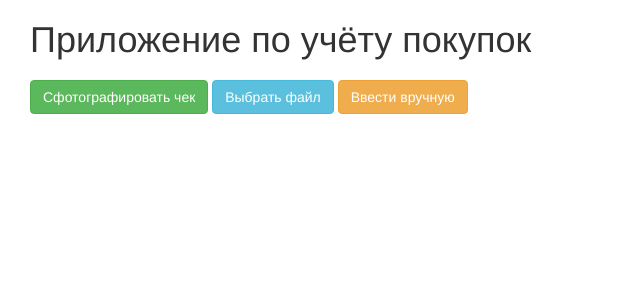
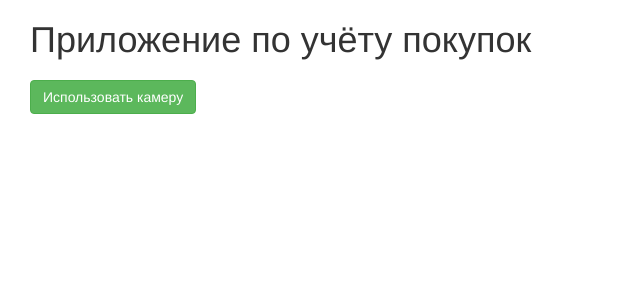
Before and after one commit to MIEMHSE/cheque-frontend-web, a PHP site: page / in a window 1280 px wide. Shown: the top 300 px of the page, without its empty margins (0-640 px from the left). Run offline with PHP 8.4, Linux system fonts and the light colour scheme.

Commit message:
Cheque frontend web - uploading - fix

```diff
--- a/index.php
+++ b/index.php
@@ -20,12 +20,12 @@
 
 	<form>
         <p style="margin-top: 20px; margin-left: 30px;">
-            <input class="btn btn-success" id="show_camera_btn" type="button" value="Сфотографировать чек">
-            <input class="btn btn-info" type="button" value="Выбрать файл">
-            <input class="btn btn-warning" type="button" value="Ввести вручную">
+            <input class="btn btn-success" id="show_camera_btn" type="button" value="Использовать камеру">
+            <!-- input class="btn btn-info" type="button" value="Выбрать файл">
+            <input class="btn btn-warning" type="button" value="Ввести вручную" -->
         </p>
         <div id="my_camera" style="margin-left: 30px;"></div>
-        <input type="button" id="save_snapshot_btn" value="Сфотографировать чек"
+        <input type="button" id="take_snapshot_btn" value="Сфотографировать чек"
             style="display:none;margin-top: 20px;margin-left: 30px;" class="btn btn-primary">
 
         <progress style="display:none;"></progress>
--- a/js/cheque.js
+++ b/js/cheque.js
@@ -15,7 +15,7 @@ $(document).ready(function() {
         Webcam.snap(function (data_uri) {
             $('#results').html(
                 '<img id="base64image" src="' + data_uri + '"/><br><br>' +
-                '<button id="save_as" class="btn btn-primary" onclick="SaveSnap();">Сохранить чек</button>'
+                '<button id="save_snapshot_btn" class="btn btn-primary" onclick="SaveSnap();">Сохранить чек</button>'
             );
         });
     });
@@ -32,7 +32,7 @@ $(document).ready(function() {
 
     $('#save_snapshot_btn').click(function(){
         $('progress').show();
-        $('#save_as').html('Saving, please wait...');
+        $('#save_snapshot_btn').html('Saving, please wait...');
         var file = $('#base64image').attr('src');
         var formData = new FormData();
         formData.append('image', file);
@@ -57,19 +57,19 @@ $(document).ready(function() {
     });
 
     function uploadCompleted(jqXHR, textStatus) {
-        var sa = $('#save_as');
+        var sa = $('#save_snapshot_btn');
         sa.html("Сохранено");
         sa.prop("disabled", true);
         console.log(textStatus);
-        console.log(jqXHR.responseJSON);
+        console.log(jqXHR.responseText);
     }
 
     function uploadError(jqXHR, textStatus, errorThrown) {
-        var sa = $('#save_as');
+        var sa = $('#save_snapshot_btn');
         sa.html("Ошибка при сохранении");
         sa.prop("disabled", true);
         console.log(textStatus);
-        console.log(jqXHR.responseJSON);
+        console.log(jqXHR.responseText);
     }
 
 });
```
